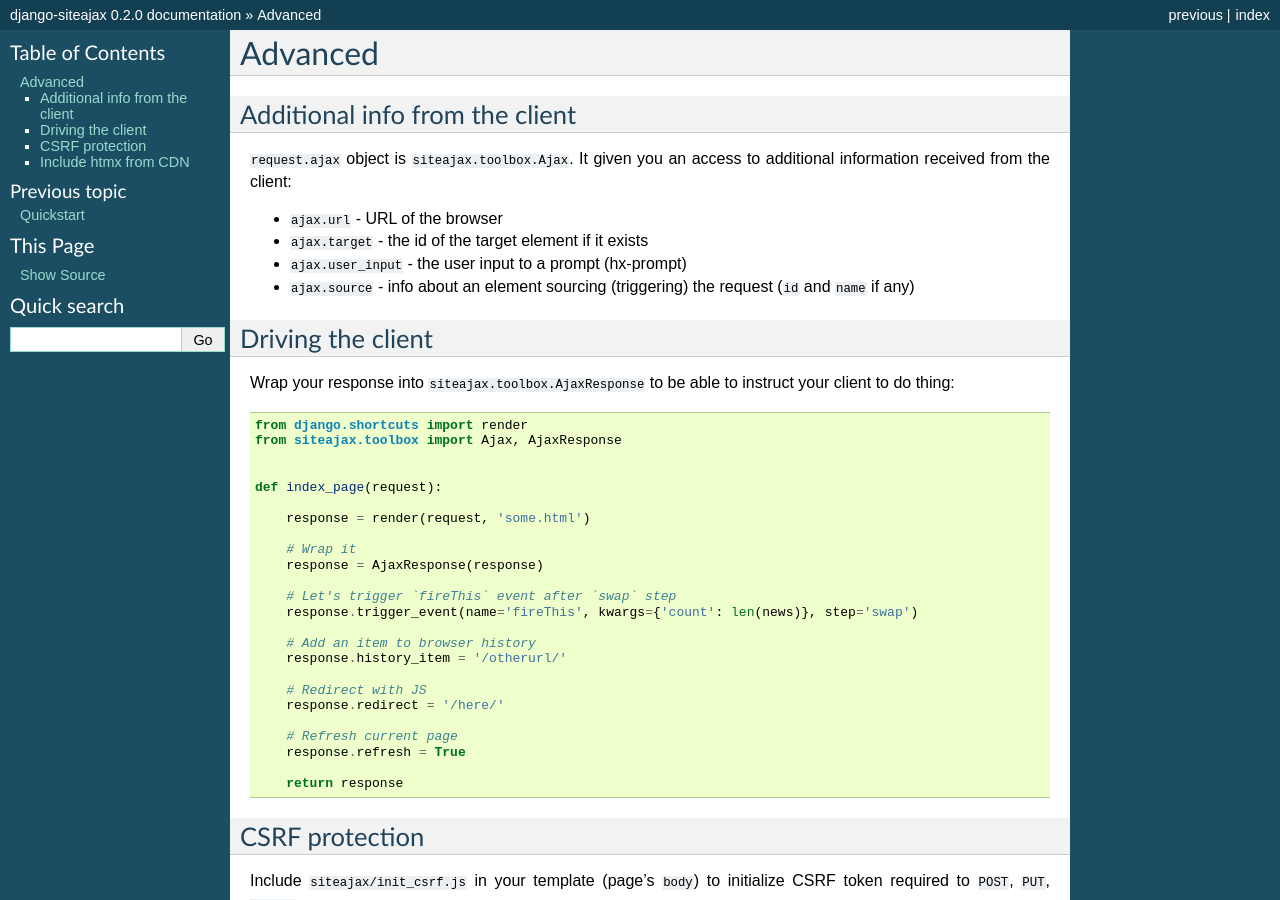
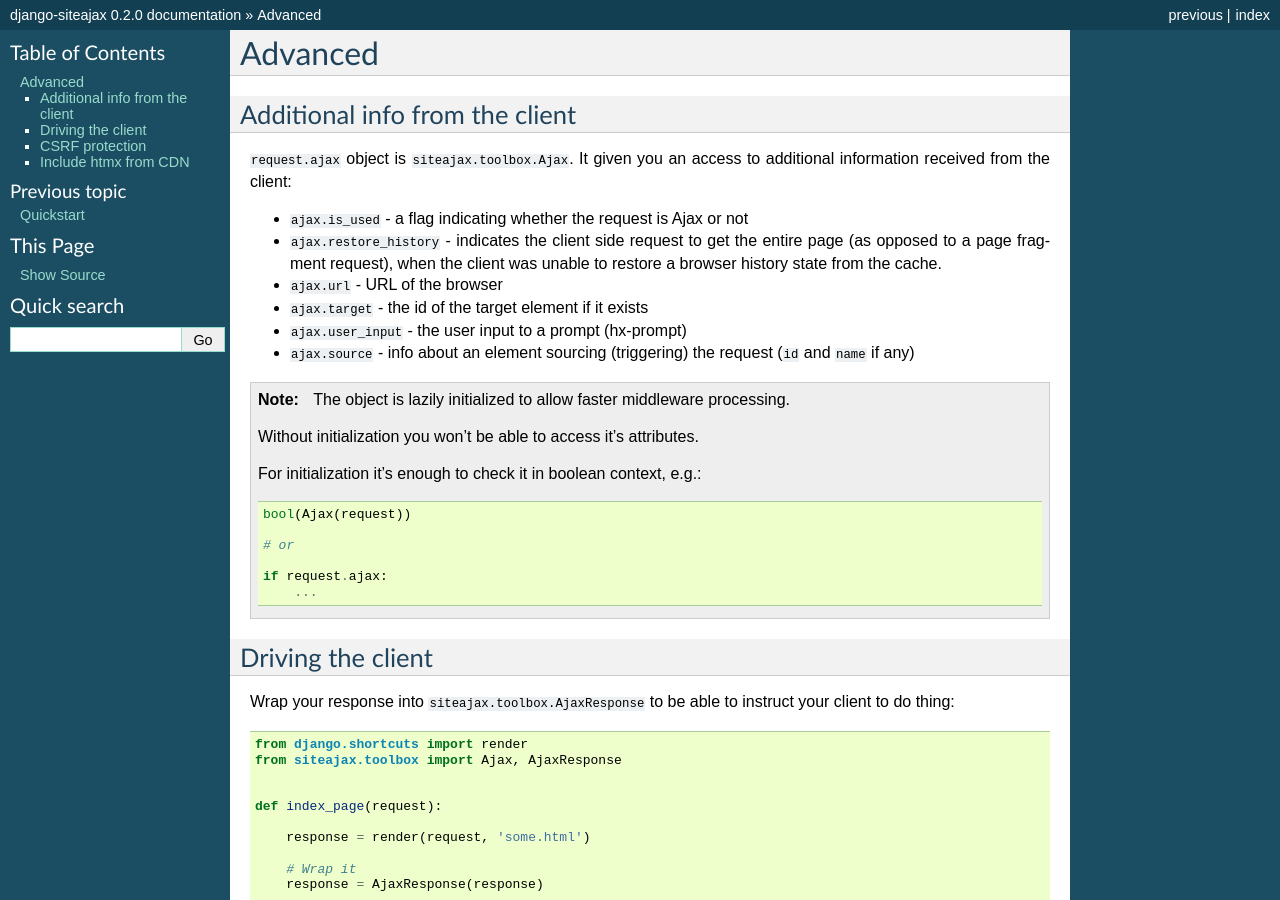
Before and after one commit to idlesign/django-siteajax, a Sphinx documentation site: the page built from docs/source/advanced.rst, in a window 1280 px wide and 900 px high. Built offline with Sphinx 7.4.7, drawn with Linux system fonts in a browser that asks for light colours.

Commit message:
Ajax objects are now lazy to allow faster middleware processing

```diff
--- a/docs/source/advanced.rst
+++ b/docs/source/advanced.rst
@@ -8,10 +8,30 @@
 ``request.ajax`` object is ``siteajax.toolbox.Ajax``. It given you an access
 to additional information received from the client:
 
+* ``ajax.is_used`` - a flag indicating whether the request is Ajax or not
+* ``ajax.restore_history`` - indicates the client side request to get the entire page
+  (as opposed to a page fragment request), when the client was unable to restore a browser history state
+  from the cache.
 * ``ajax.url`` - URL of the browser
 * ``ajax.target`` - the id of the target element if it exists
 * ``ajax.user_input`` - the user input to a prompt (hx-prompt)
 * ``ajax.source`` - info about an element sourcing (triggering) the request (``id`` and ``name`` if any)
+
+
+.. note:: The object is lazily initialized to allow faster
+    middleware processing.
+
+    Without initialization you won't be able to access it's attributes.
+
+    For initialization it's enough to check it in boolean context, e.g.::
+
+        bool(Ajax(request))
+
+        # or
+
+        if request.ajax:
+            ...
+
 
 
 Driving the client
```
Also changed, not shown: 2 other files.
